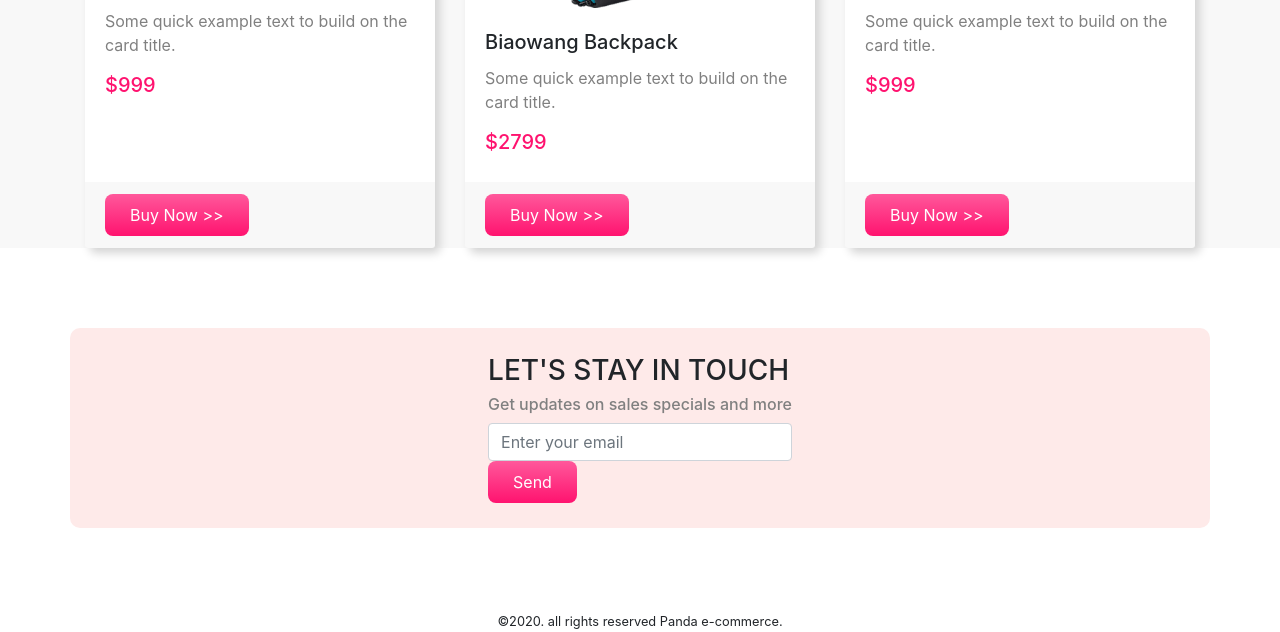
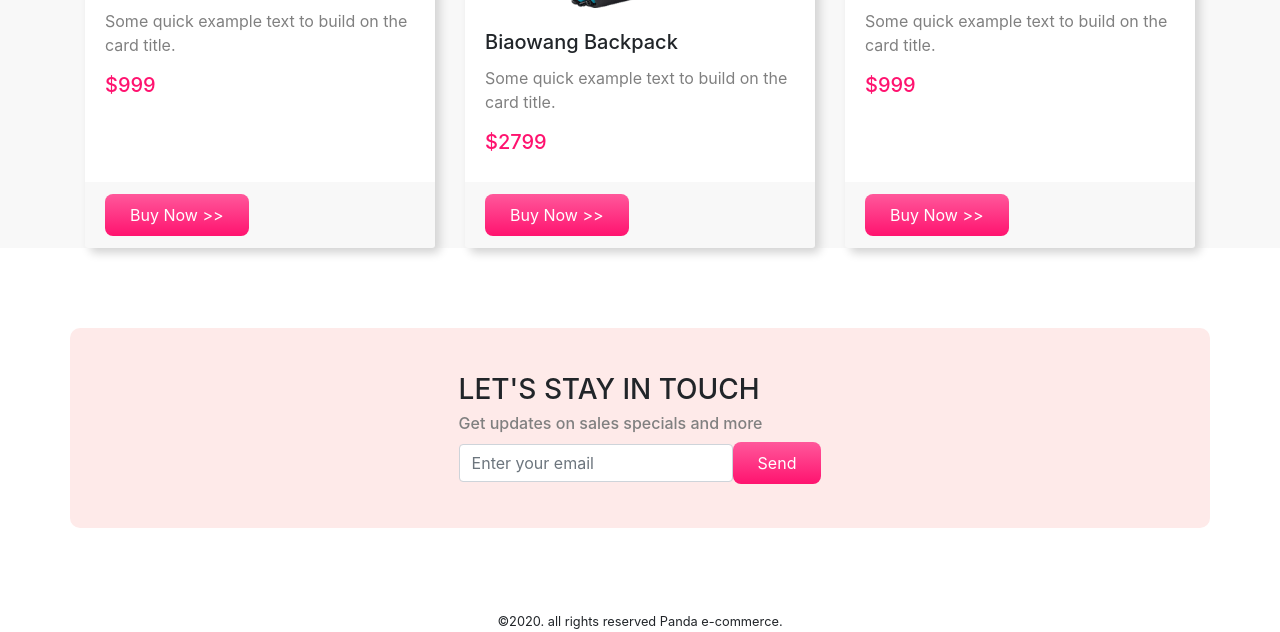
Before and after one commit to SohailRono/panda-ecommerce, a plain HTML site: page index.html in a window 1280 px wide. Shown: the part 1859-2491 px from the top of the page. Drawn offline with nearby package versions, Linux system fonts and the light colour scheme.

Commit message:
Footer resolved

```diff
--- a/index.html
+++ b/index.html
@@ -227,8 +227,11 @@
     <div>
       <h3>LET'S STAY IN TOUCH</h3>
       <h6>Get updates on sales specials and more</h6>
-      <input class="form-control" type="text" name="" placeholder="Enter your email">
-      <button class="button-buy-now " type="submit">Send</button>
+      <form class="form-inline">
+        <input class="form-control" type="text" name="" placeholder="Enter your email">
+        <button class="button-buy-now " type="submit">Send</button>
+      </form>
+
     </div>
   </div>
   <footer>
```
